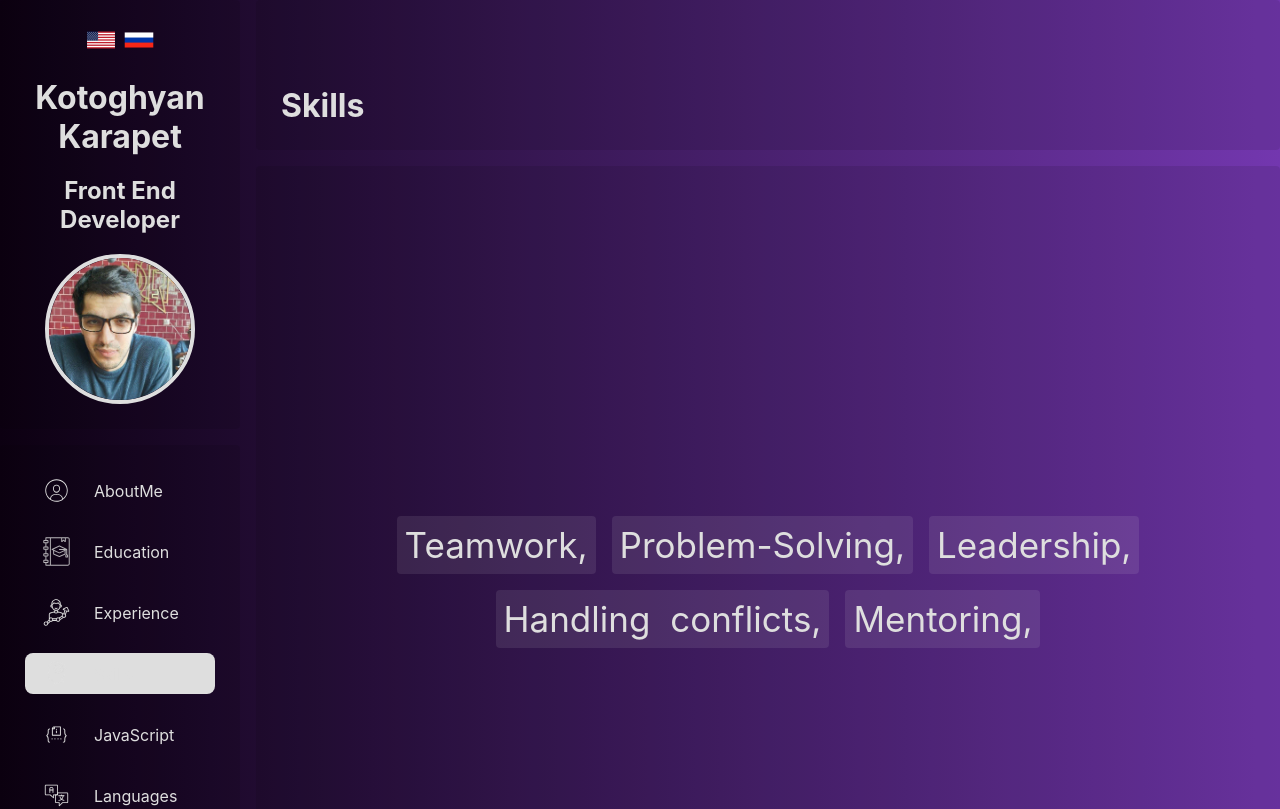
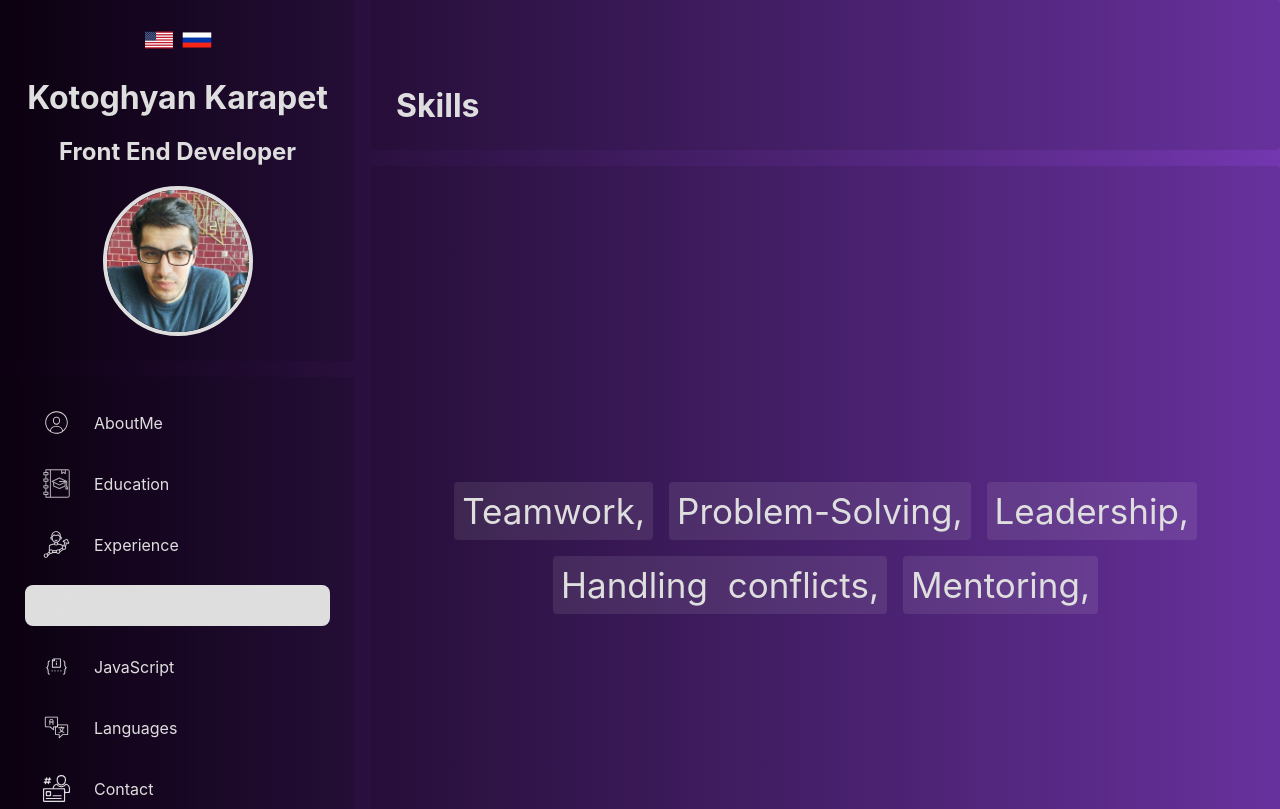
Before and after one commit to kotoghyan/resume, a React (Create React App) app: page /skills in a window 1280 px wide. Shown: the top 809 px of the page. Built offline with nearby package versions, Linux system fonts and the light colour scheme.

Commit message:
FIX: type Eroor

```diff
--- a/src/MyResume/MyResume.ts
+++ b/src/MyResume/MyResume.ts
@@ -249,7 +249,7 @@ export const MyResume = {
 } as const
 
 
-export const languages = {
+export const languages: Record<string,Record<string, string>> = {
     en: {
         aboutMe: 'AboutMe',
         experience: 'Experience',
@@ -272,5 +272,4 @@ export const languages = {
         downloadCV:'Скачать Резюме',
         tools:'Инструменты'
     }
-
-} as const
+}
--- a/src/app.module.css
+++ b/src/app.module.css
@@ -1,6 +1,6 @@
 .root {
     display: flex;
-    justify-content: flex-end;
+    /*justify-content: flex-end;*/
     color: #dedede;
     gap: 16px;
 }
--- a/src/components/pages/LeftBar/classes.module.css
+++ b/src/components/pages/LeftBar/classes.module.css
@@ -1,5 +1,5 @@
 .root {
-    width:300px;
+    width:500px;
     display: flex;
     flex-direction: column;
     gap: 16px;
```
